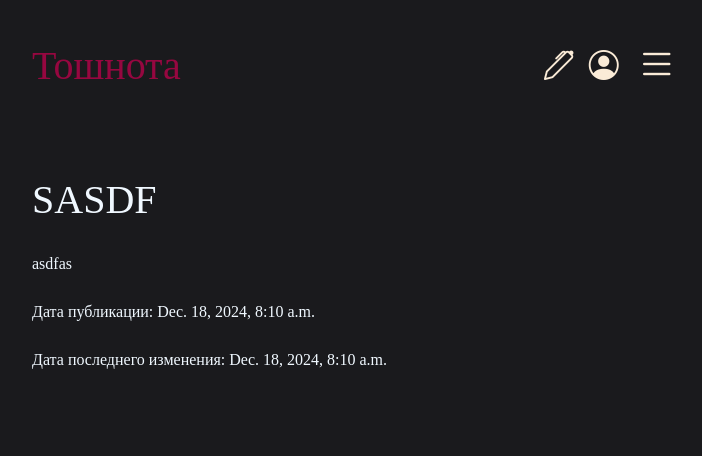
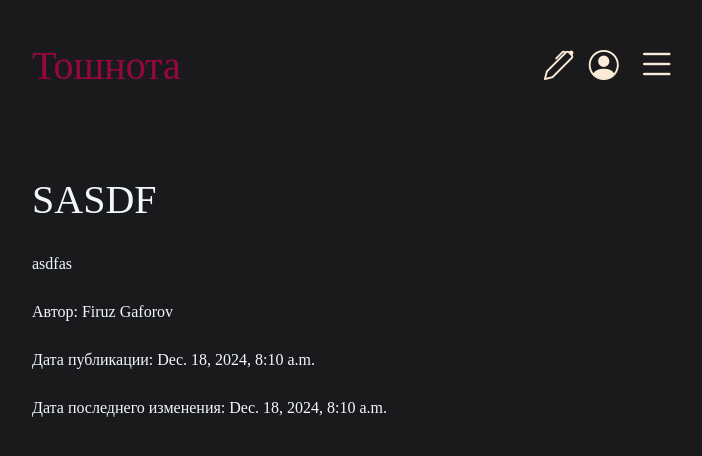
Before and after one commit to firug/blog, a Django app: page /notes/1/ in a window 1280 px wide. Shown: the top 456 px of the page, without its empty margins (288-990 px from the left). Run offline with Django 4.2, Linux system fonts and the light colour scheme; data comes from the database, SQL or seed files in the repository; both versions use the stored data as it was after the commit; some libraries are stand-ins or nearby versions.

Commit message:
added author

```diff
--- a/blog/notes/models.py
+++ b/blog/notes/models.py
@@ -1,6 +1,7 @@
 from django.db import models
 from markdownx.models import MarkdownxField
 from tinymce.models import HTMLField
+from django.contrib.auth.models import User
 
 class Partition(models.Model):
     name = models.CharField(max_length=200)
@@ -27,6 +28,7 @@ class Article(models.Model):
         upload_to='articles/',
         blank=True,
     )
+    author = models.ForeignKey(User, on_delete=models.CASCADE, related_name='articles', default=1)
 
     def __str__(self) -> str:
         return str(self.heading)
--- a/blog/templates/notes/detail.html
+++ b/blog/templates/notes/detail.html
@@ -11,6 +11,7 @@
 {% if art %}
     <h1 class="left-moved upper_case">{{ art.heading }} </h1>
     <div class="left-moved" name="note_detail_body">{{art.body|markdown }}</div>
+    <p>Автор: {{art.author.first_name}}  {{art.author.last_name }}</p>
     <p name="pub_date" class="left-moved">Дата публикации: {{art.pub_date}}</p>
     <p name="last_edit_date" class="left-moved">Дата последнего изменения: {{art.last_edit_date}}</p>
 
```
Also changed, not shown: blog/db.sqlite3.
